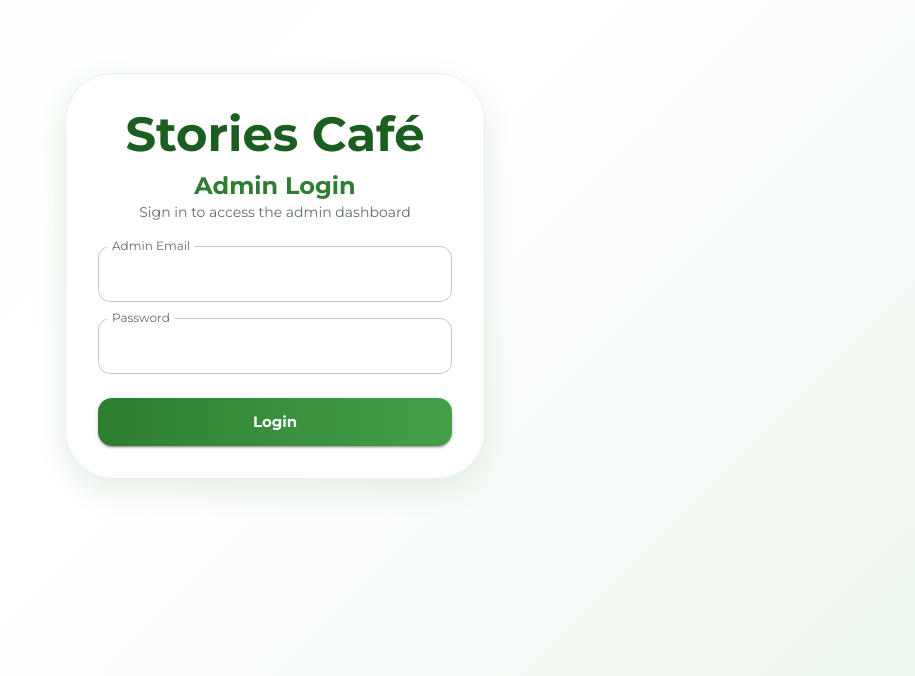
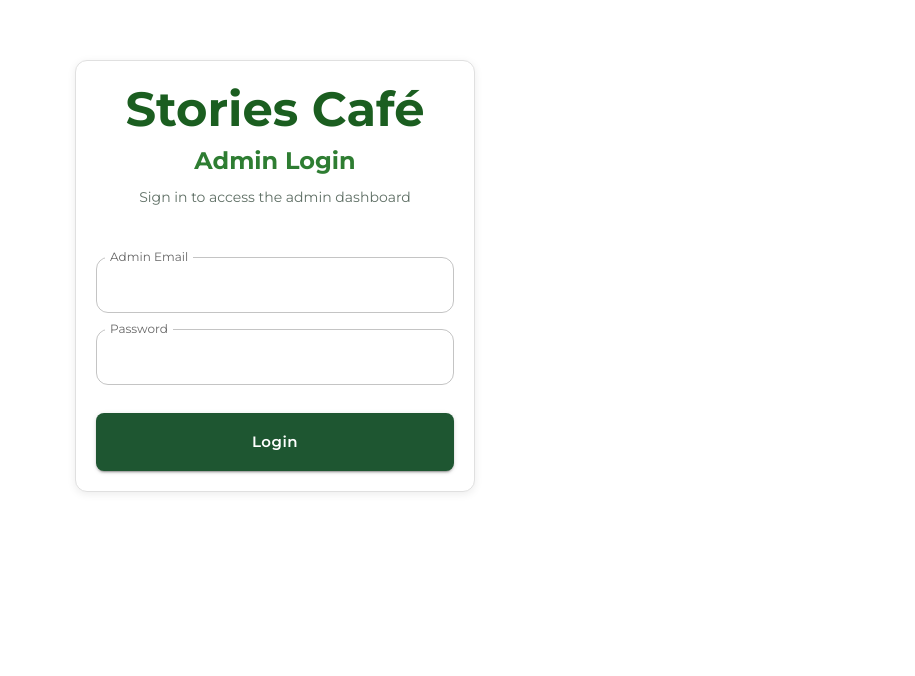
Before and after one commit to Ahmed6531/Stories-cafe-chatbot, a React (Vite) app in the folder frontend/: page /admin/login in a window 1280 px wide. Shown: the part 124-800 px from the top of the page, without its empty margins (365-1280 px from the left). Built offline with nearby package versions, Linux system fonts and the light colour scheme; no server answers; some icons are missing; a web font is replaced by a local one.

Commit message:
style(admin): align AdminLogin UI with customer auth pages

```diff
--- a/frontend/src/pages/admin/AdminLogin.jsx
+++ b/frontend/src/pages/admin/AdminLogin.jsx
@@ -35,7 +35,7 @@ export default function AdminLogin() {
 
       localStorage.setItem("adminToken", data.token);
       navigate("/admin");
-    } catch (err) {
+    } catch {
       setError("Invalid email or password");
     }
   };
@@ -44,8 +44,7 @@ export default function AdminLogin() {
     <Box
       sx={{
         minHeight: "100vh",
-        background:
-          "linear-gradient(135deg, #f8fff8 0%, #ffffff 50%, #eef8ef 100%)",
+        background: "#fff",
         display: "flex",
         alignItems: "center",
         justifyContent: "center",
@@ -56,18 +55,18 @@ export default function AdminLogin() {
         elevation={6}
         sx={{
           width: "100%",
-          maxWidth: 420,
-          p: 4,
-          borderRadius: 4,
-          boxShadow: "0 10px 30px rgba(46,125,50,0.12)",
-          border: "1px solid #e6f2e6"
+          maxWidth: 400,
+          p: "20px",
+          borderRadius: "12px",
+          boxShadow: "0 2px 8px rgba(0,0,0,0.08)",
+          border: "1px solid #e0e0e0"
         }}
       >
-        <Box sx={{ textAlign: "center", mb: 3 }}>
+        <Box sx={{ textAlign: "center", mb: "50px" }}>
           <Typography
             variant="h3"
             sx={{
-              fontWeight: 800,
+              fontWeight: 700,
               color: "#1b5e20",
               mb: 1
             }}
@@ -87,7 +86,7 @@ export default function AdminLogin() {
 
           <Typography
             variant="body2"
-            sx={{ color: "#5f6f65" }}
+            sx={{ color: "#5f6f65", mt: "10px" }}
           >
             Sign in to access the admin dashboard
           </Typography>
@@ -135,14 +134,17 @@ export default function AdminLogin() {
             variant="contained"
             size="large"
             sx={{
-              mt: 1,
-              py: 1.4,
-              borderRadius: "14px",
-              fontWeight: 700,
+              mt: "12px",
+              padding: "1rem 2rem",
+              borderRadius: "8px",
+              fontWeight: 600,
               textTransform: "none",
-              background: "linear-gradient(90deg, #2e7d32 0%, #43a047 100%)",
+              letterSpacing: "0.5px",
+              backgroundColor: (theme) => theme.brand.primaryDark,
+              transition: "all 0.3s ease",
               "&:hover": {
-                background: "linear-gradient(90deg, #256a2a 0%, #388e3c 100%)"
+                backgroundColor: (theme) => theme.brand.primaryDark,
+                transform: "translateY(-2px)",
               }
             }}
           >
```
